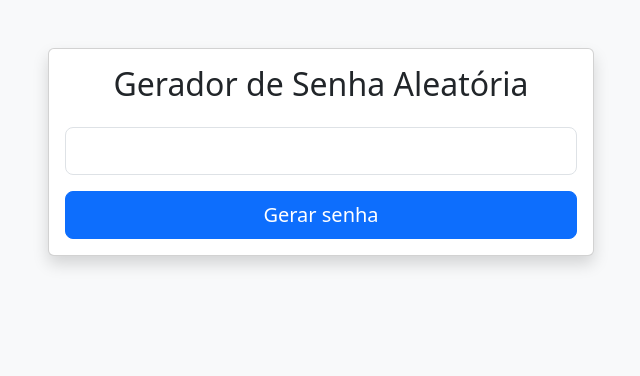
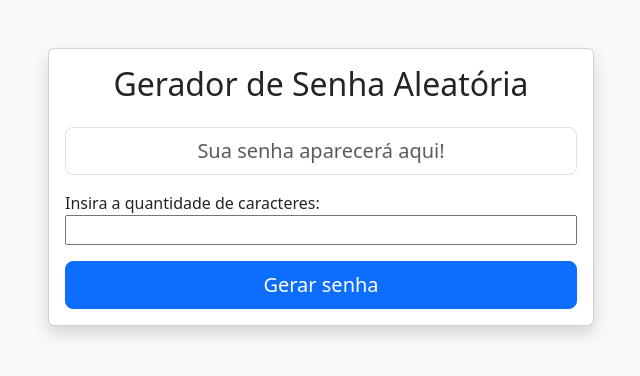
Before and after one commit to rogeriobarbosa07/Gerador-de-Senha, a Django app: page / in a window 1280 px wide. Shown: the top 376 px of the page, without its empty margins (319-959 px from the left). Run offline with Django 5.2, Linux system fonts and the light colour scheme.

Commit message:
Adicionando funcionalidade para o usuário inserir a quantidade de caracteres desejada

```diff
--- a/app_senha/templates/app_senha/gerador_senha.html
+++ b/app_senha/templates/app_senha/gerador_senha.html
@@ -13,10 +13,14 @@
                     <div class="card shadow">
                         <div class="card-body">
                             <h2 class="card-title text-center mb-4">Gerador de Senha Aleatória</h2>
-                            <div class="mb-3">
-                                <input type="text" id="senhaGerada" class="form-control form-control-lg text-center" readonly value="{{ senha_gerada }}">
-                            </div>
                             <form method="post">
+                                <div class="mb-3 w-100">
+                                    <input type="text" id="senha-gerada" class="form-control form-control-lg text-center" readonly placeholder="Sua senha aparecerá aqui!" name="senha-gerada" value="{{ senha_gerada }}">
+                                </div>
+                                <div class="mb-3 w-100">
+                                    <label for="numero-caracteres">Insira a quantidade de caracteres:</label>
+                                    <input type="number" id="numero-caracteres" class="w-100" name="numero-caracteres">
+                                </div>
                                 <div class="d-grid gap-2">
                                     <input class="btn btn-primary btn-lg" type="submit" name="gerar-senha" value="Gerar senha"></input>
                                 </div>
--- a/app_senha/views.py
+++ b/app_senha/views.py
@@ -8,7 +8,12 @@ from django.views.decorators.csrf import csrf_exempt
 def gerador_senha(request):
     senha_gerada = ''
     if request.method == 'POST':
-        senha_gerada = senha()
+        quant_chars = int(request.POST.get('numero-caracteres'))
+
+        if quant_chars:
+            senha_gerada = senha(quant_chars)
+        else:
+            senha_gerada = senha()
 
     context = {
         'senha_gerada': senha_gerada,
```
